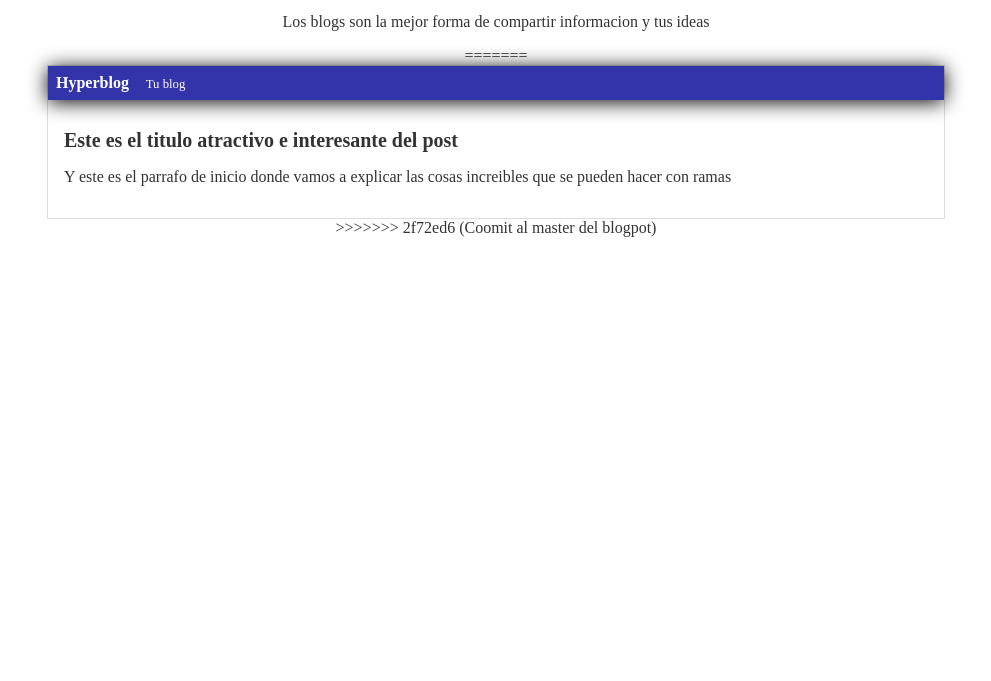
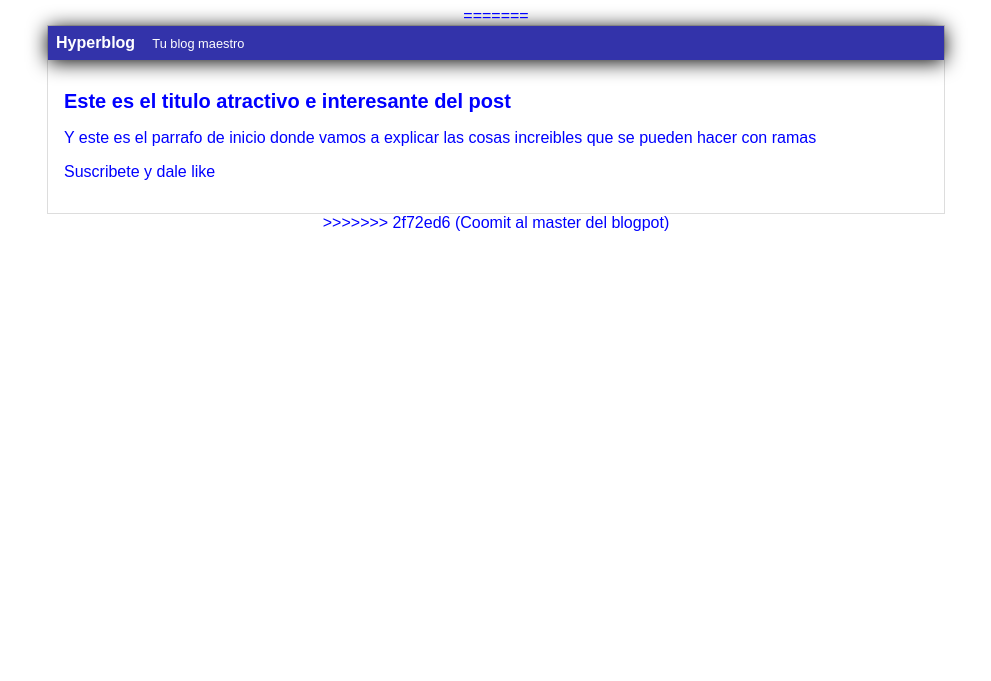
Before and after one commit to Khe0Neutron/hyperblog, a plain HTML site: page index.html in a window 1280 px wide. Shown: the part 119-800 px from the top of the page, without its empty margins (144-1135 px from the left). Drawn offline with Linux system fonts and the light colour scheme.

Commit message:
agregue suscripcion y color azul

```diff
--- a/css /estilos.css
+++ b/css /estilos.css
@@ -1,16 +1,14 @@
 
 body
 {
-    color: #333;
+    color: blue;
     text-align: center;
-<<<<<<< HEAD
     font-family: "Courier";
-=======
     font-family: "Arial";
     font-size: 16px;
     margin: 0;
     padding: 0;
->>>>>>> 2f72ed6 (Coomit al master del blogpot)
+
 }
 
 #cabecera
--- a/index.html
+++ b/index.html
@@ -4,7 +4,6 @@
         <link rel="stylesheet" href="css /estilos.css" />
     </head>
     <body>
-<<<<<<< HEAD
         <h1>Aqui vamos a hacer un blog del post</h1>
         <p>Este es el parrafo de inicio</p>
         <p>Los blogs son la mejor forma de compartir informacion y tus ideas</p>
@@ -12,11 +11,12 @@
         <div id = "container">
             <div id = "cabecera">
                 Hyperblog
-                <span id="tagline">Tu blog</span>
+                <span id="tagline">Tu blog maestro</span>
             </div>
             <div id = "post">
                 <h1>Este es el titulo atractivo e interesante del post</h1>
                 <p>Y este es el parrafo de inicio donde vamos a explicar las cosas increibles que se pueden hacer con ramas</p>
+                <p>Suscribete y dale like</p>
             </div>
         </div>
 
```
